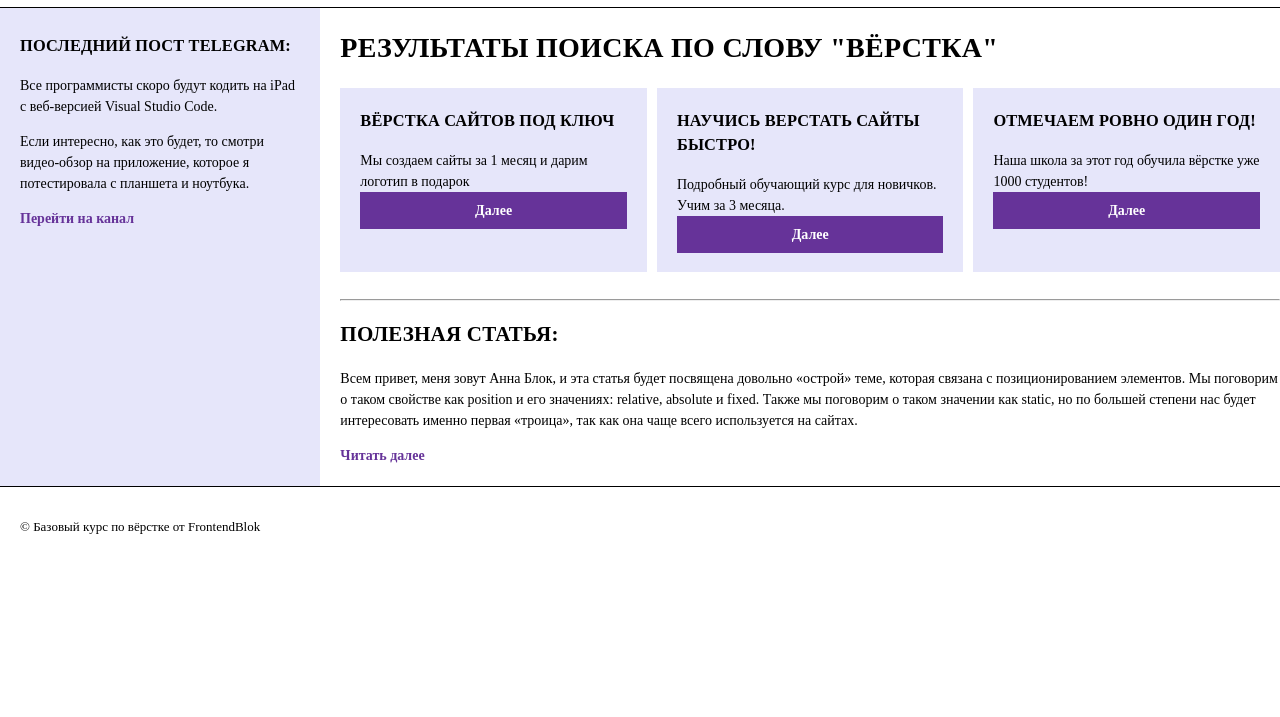
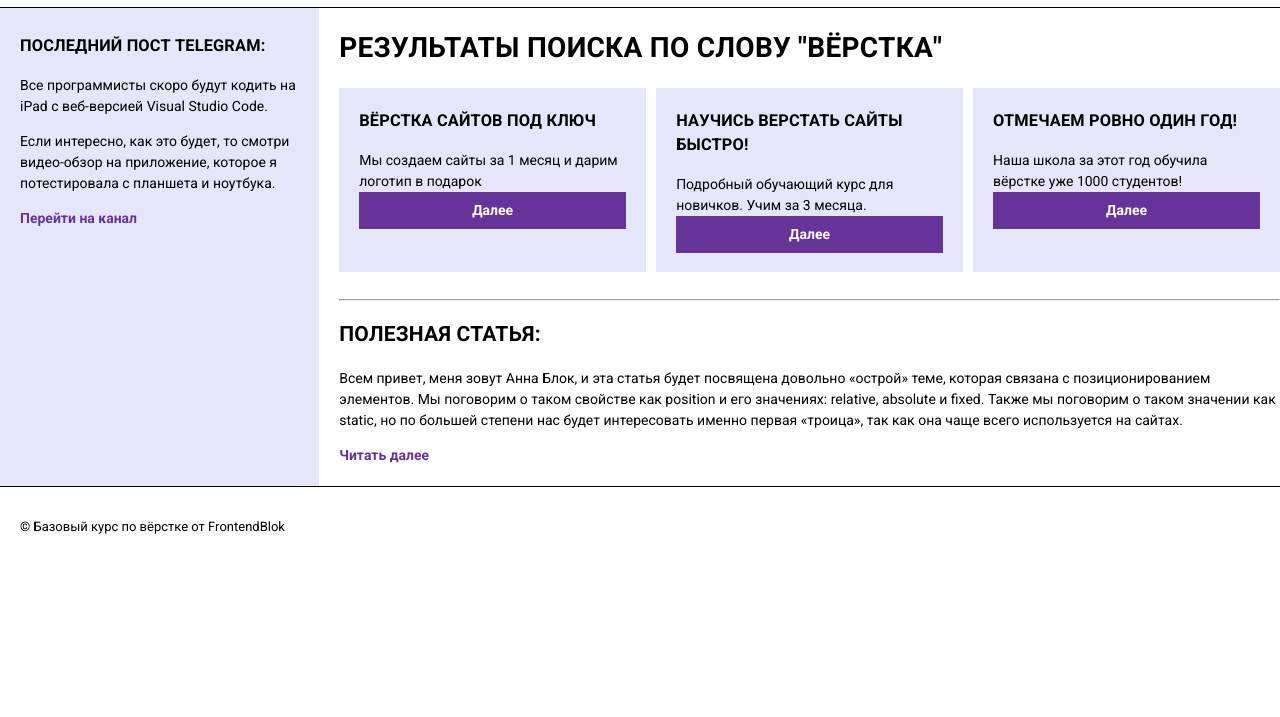
Before and after one commit to ArchEnemy56/FrontendBlock-test, a plain HTML site: page semantic.html in a window 1280 px wide. Shown: the part 83-800 px from the top of the page. Drawn offline with Linux system fonts and the light colour scheme.

Commit message:
les 10 new fix

```diff
--- a/styles/semantic.css
+++ b/styles/semantic.css
@@ -1,10 +1,14 @@
 body {
+    font-family: Roboto, sans-serif;
+    font-weight: 400;
     font-size: 14px;
     line-height: 1.5;
-    font-weight: 400;
+
 }
 
 a {
+    font-family: Roboto, sans-serif;
+    font-weight: 700;
     color: rebeccapurple;
     font-weight: 700;
     text-decoration: none;
```
